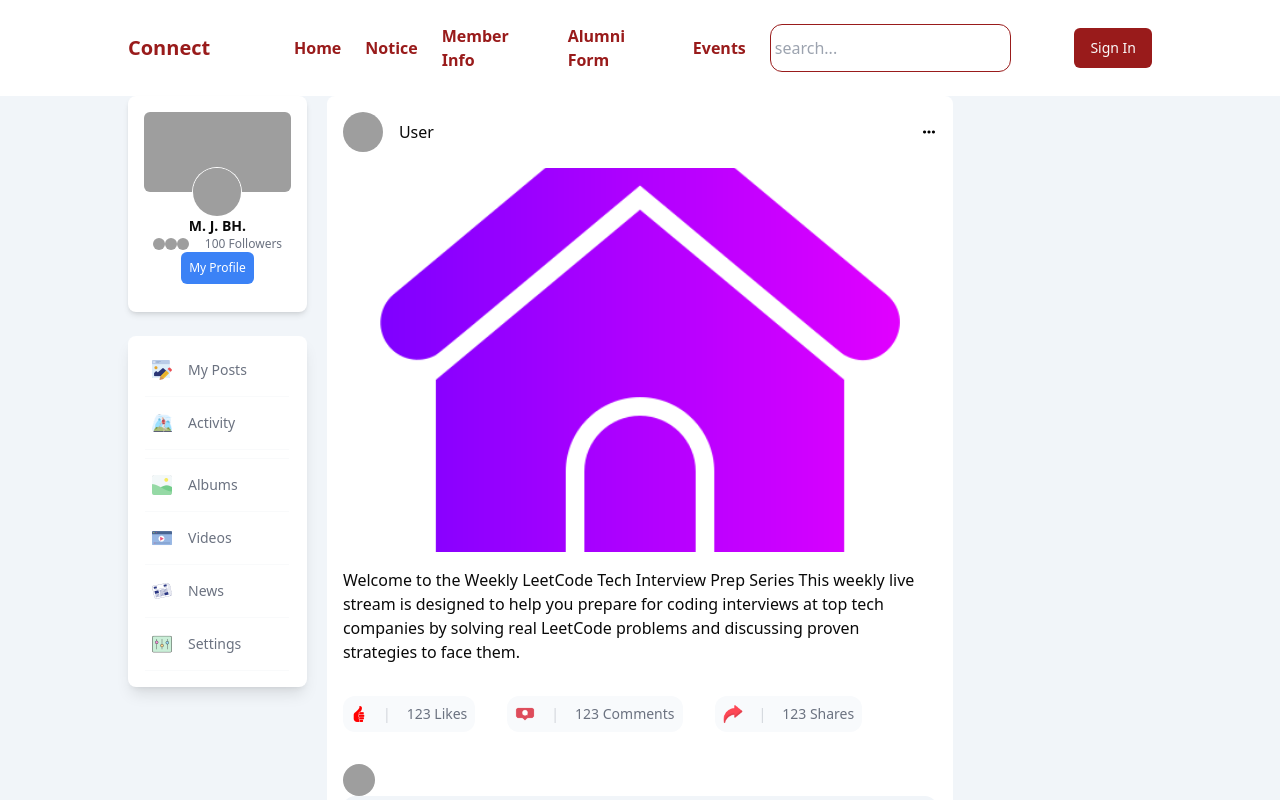
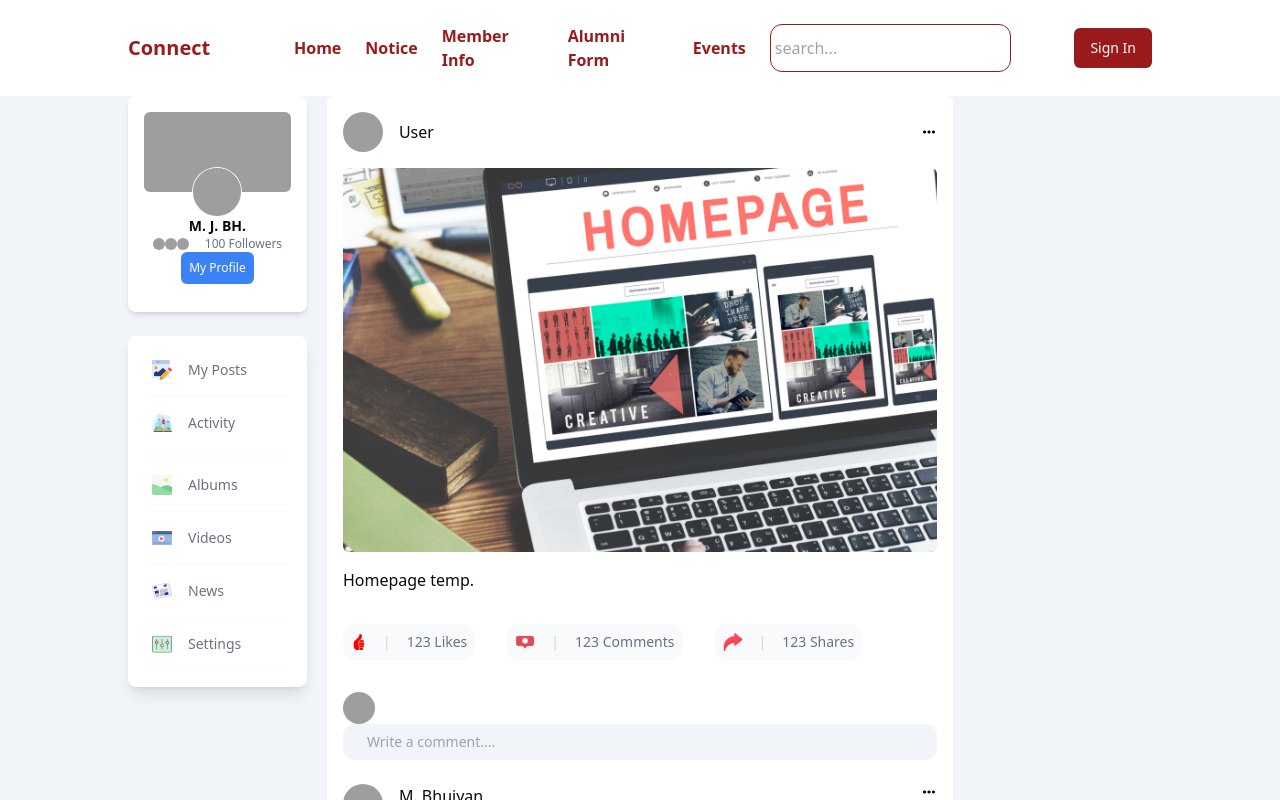
Before and after one commit to mhbhuiyan99/Connect, a Next.js app: page / in a window 1280 px wide. Shown: the top 800 px of the page. Built offline with nearby package versions, Linux system fonts and the light colour scheme; no server answers; grey boxes are pictures that could not be loaded.

Commit message:
state befor pre-def

```diff
--- a/src/app/profile/[id]/page.tsx
+++ b/src/app/profile/[id]/page.tsx
@@ -29,6 +29,7 @@ const ProfilePage = () => {
                 />
               </div>
               <h1 className="mt-20 mb-4 text-2xl font-medium">User name</h1>
+              {/*
               <div className="flex items-center justify-center gap-12 mb-4">
                 <div className="flex flex-col items-center">
                   <span className="font-medium">123</span>
@@ -43,6 +44,7 @@ const ProfilePage = () => {
                   <span className="test-sm">Following</span>
                 </div>
               </div>
+              */}
             </div>
             <Feed />
           </div>
--- a/src/components/Post.tsx
+++ b/src/components/Post.tsx
@@ -20,14 +20,13 @@ const Post = () => {
             {/* Description */}
             <div className="flex flex-col gap-4">
                 <div className="w-full min-h-96 relative">
-                    <Image src="/image/home.png"
+                    <Image src="/image/temp.webp"
                            fill
                            className="object-cover rounded-md"
                            alt=""
                     />
                 </div>
-                <p> Welcome to the Weekly LeetCode Tech Interview Prep Series
-                This weekly live stream is designed to help you prepare for coding interviews at top tech companies by solving real LeetCode problems and discussing proven strategies to face them. </p>
+                <p> Homepage temp. </p>
             </div>
 
             {/* Interraction */}
```
Also changed, not shown: public/image/temp.webp (added).
